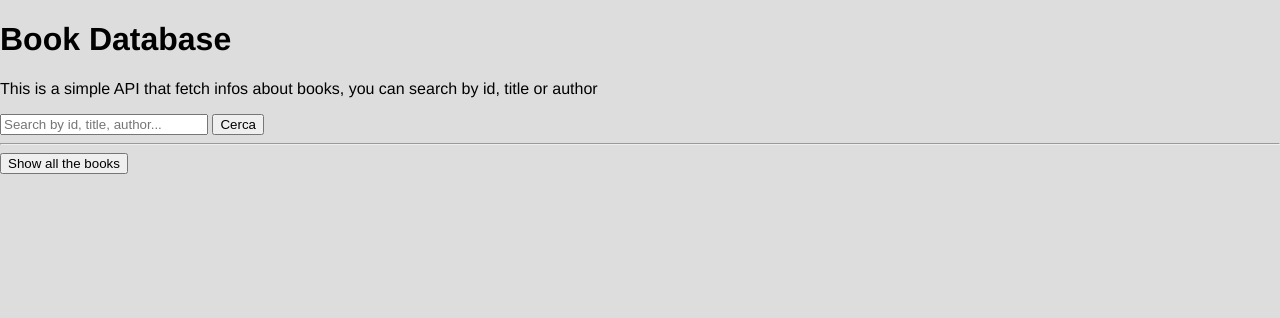
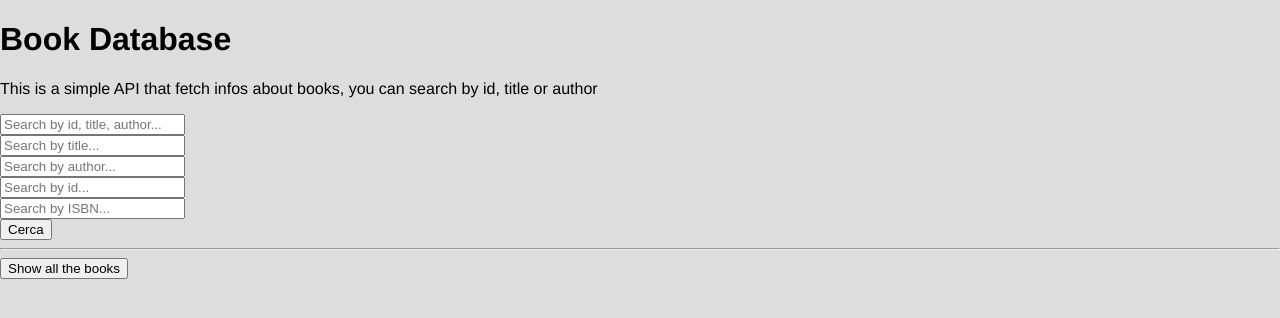
Before and after one commit to Andrea-Rossini/books-database, a Flask app: page / in a window 1280 px wide. Shown: the top 318 px of the page. Run offline with Flask 2, Linux system fonts and the light colour scheme; parts of the project's set-up code (start-up, migrations or seed data) failed here and were passed over.

Commit message:
Removed simple database and added sqlite connection; implemented query parameters and input bars in HTML form

```diff
--- a/app.py
+++ b/app.py
@@ -1,4 +1,6 @@
 from flask import Flask, request, render_template, jsonify, redirect
+import sqlite3 as sql
+import json
 
 app = Flask(__name__)
 
@@ -6,19 +8,27 @@ id=None
 
 app.config['JSONIFY_PRETTYPRINT_REGULAR'] = True
 
-books = [
-    {'id': 0, 'title':'I promessi sposi', 'author':'Alessandro Manzoni'},
-    {'id': 1, 'title':'La divina commedia', 'author':'Dante Alighieri'},
-    {'id': 2, 'title':'Il decamerone', 'author':'Francesco Petrarca'},
-    {'id': 3, 'title':'Il codice Da Vinci', 'author':'Dan Brown'},
-    {'id': 4, 'title':'Il giro del mondo in 80 giorni', 'author':'Jules Verne'},
-    {'id': 5, 'title':'L\'alchimista', 'author':'Paulo Coelho'},
-    {'id': 6, 'title':'Harry Potter e la Pietra Filosofale', 'author':'J.K. Rowling'},
-    {'id': 80, 'title':'Ottanta', 'author':'Ottantesimi'}
-]
 def split_query(qr):
     qr = qr.split()
     return qr
+
+def dic_fun(cur, data):
+    ar = []
+    for row in data:
+        dic = {}
+        for idx, i in enumerate(cur.description):
+            dic[i[0]] = row[idx]
+        ar.append(dic)
+    return ar
+
+def sqlquery(qry):
+    conn = sql.connect('books.db')
+    cur = conn.cursor()
+
+    cur.execute(qry)
+
+    rows=cur.fetchall()
+    return jsonify(dic_fun(cur, rows))
 
 @app.route("/")
 def home():
@@ -28,25 +38,93 @@ def home():
 @app.route("/search", methods=['GET'])
 def query():
     results = []
-    q = split_query(request.args.get("q"))
-    for book in books:
-        for el in q:
-            if str(book["id"]) == el or el.lower() in book["title"].lower() or el.lower() in book["author"].lower():
-                results.append(book)
-                break
-    return jsonify(results)
-    #return "q = "+request.args.get("q")+"\nsplitted = "+str(q)
+    title = request.args.get("title")
+    author = request.args.get("author")
+    id = request.args.get("id")
+    isbn = request.args.get("isbn")
+    q_dict = dict({})
+
+    if title is not None:
+        title_query = "title LIKE '%"+title+"%'"
+        q_dict['title'] = title_query
+
+    if author is not None:
+        author_query = "authors LIKE '%" + author + "%'"
+        q_dict['author'] = author_query
+
+    if id is not None:
+        id_query = "bookID = " + id
+        q_dict['id'] = id_query
+
+    if isbn is not None:
+        isbn_query = "isbn LIKE '%" + isbn + "%'"
+        q_dict['isbn'] = isbn_query
+
+    q_string = "SELECT * FROM books WHERE "
+
+    for idx, val in enumerate(q_dict.values()):
+        if idx < len(q_dict.values())-1:
+            q_string += val+" AND "
+        else:
+            q_string += val+";"
+
+    """for el in q:
+        for book in books:
+                for el in q:
+                    if str(book["id"]) == el or el.lower() in book["title"].lower() or el.lower() in book["author"].lower():
+                        results.append(book)
+                        break"""
+    return sqlquery(q_string)
 
 
 @app.route("/search", methods=["POST"])
 def search():
-    q = request.form.get("q")
-    return redirect("/search?q="+str(q))
+    p_title = request.form.get("title")
+    p_author = request.form.get("author")
+    p_id = request.form.get("id")
+    p_isbn = request.form.get("isbn")
+    p_dict = {}
+    p_string = "/search?"
 
-@app.route("/all", methods=["POST"])
+    if p_title != "":
+        title_par = "title="+p_title
+        p_dict['title'] = title_par
+
+    if p_author != "":
+        author_par = "author=" + p_author
+        p_dict['author'] = author_par
+
+    if p_id != "":
+        id_par = "id=" + p_id
+        p_dict['id'] = id_par
+
+    if p_isbn != "":
+        isbn_par = "isbn=" + p_isbn
+        p_dict['isbn'] = isbn_par
+
+    for idx, val in enumerate(p_dict.values()):
+        if idx < len(p_dict.values())-1:
+            p_string += val+"&"
+        else:
+            p_string += val
+
+    return redirect(p_string)
+
+@app.route("/all", methods=["POST", "GET"])
 def all():
-    return jsonify(books)
+    qry = "SELECT * FROM books;"
+    return sqlquery(qry)
+
+@app.route("/query", methods=["GET", "POST"])
+def sqlquery1(var):
+    conn = sql.connect('books.db')
+    cur = conn.cursor()
+
+    cur.execute("SELECT * FROM books WHERE LOWER(bookID) LIKE '%"+var.lower()+"% OR LOWER(title) LIKE '%"+var.lower()+"% OR LOWER(authors) LIKE '%"+var.lower()+"% OR LOWER(average_rating) LIKE '%"+var.lower()+"% OR LOWER(isbn) LIKE '%"+var.lower()+"% OR LOWER(isbn13) LIKE '%"+var.lower()+"% OR LOWER(language_code) LIKE '%"+var.lower()+"% OR LOWER(num_pages) LIKE '%"+var.lower()+"% OR LOWER(ratings_count) LIKE '%"+var.lower()+"% OR LOWER(text_reviews_count) LIKE '%"+var.lower()+"% OR LOWER(publication_date) LIKE '%"+var.lower()+"% OR LOWER(publisher) LIKE '%"+var.lower()+"%")
+
+    rows=cur.fetchall()
+    return jsonify(dic_fun(cur, rows))
 
 
 if __name__ == '__main__':
-   app.run(debug=true)
+   app.run(debug=True)
--- a/templates/home.html
+++ b/templates/home.html
@@ -11,7 +11,17 @@
 <p> {{ var }} </p>
 
 <form method="POST">
-    <input type="text" name="q" placeholder="Search by id, title, author..." style="width: 200px;">
+    <input type="text" name="q" placeholder="Search by id, title, author..." >
+    <br>
+    <input type="text" name="title" placeholder="Search by title..." >
+    <br>
+    <input type="text" name="author" placeholder="Search by author..." >
+    <br>
+    <input type="text" name="id" placeholder="Search by id..." >
+    <br>
+    <input type="text" name="isbn" placeholder="Search by ISBN..." >
+    <br>
+
     <button formaction="/search"> Cerca </button>
     <br>
     <hr>
```
Also changed, not shown: build-db.py (added, +8 -0 lines), scratch.py (+21 -3 lines).
